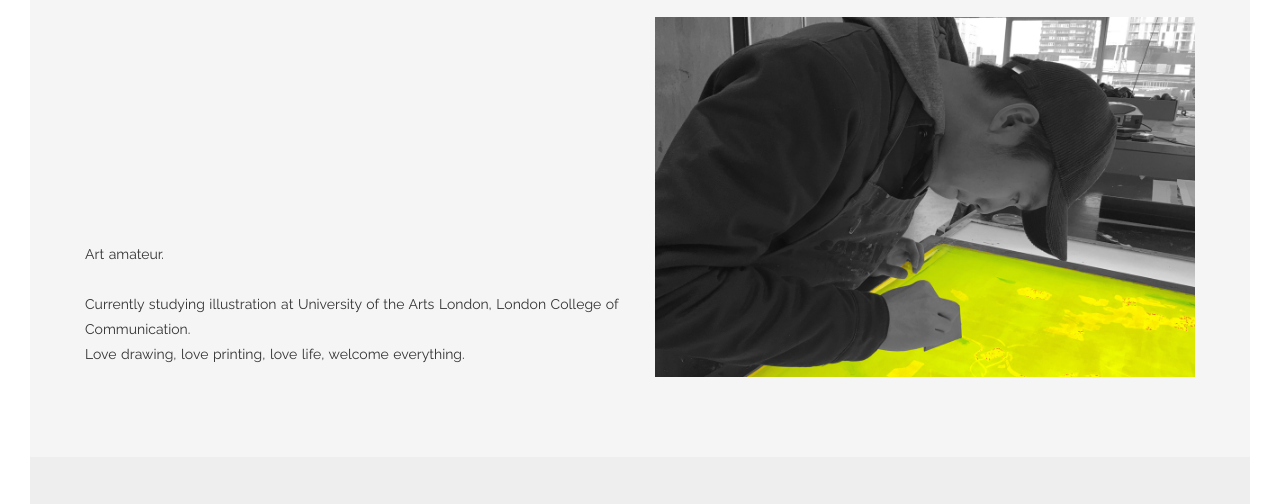
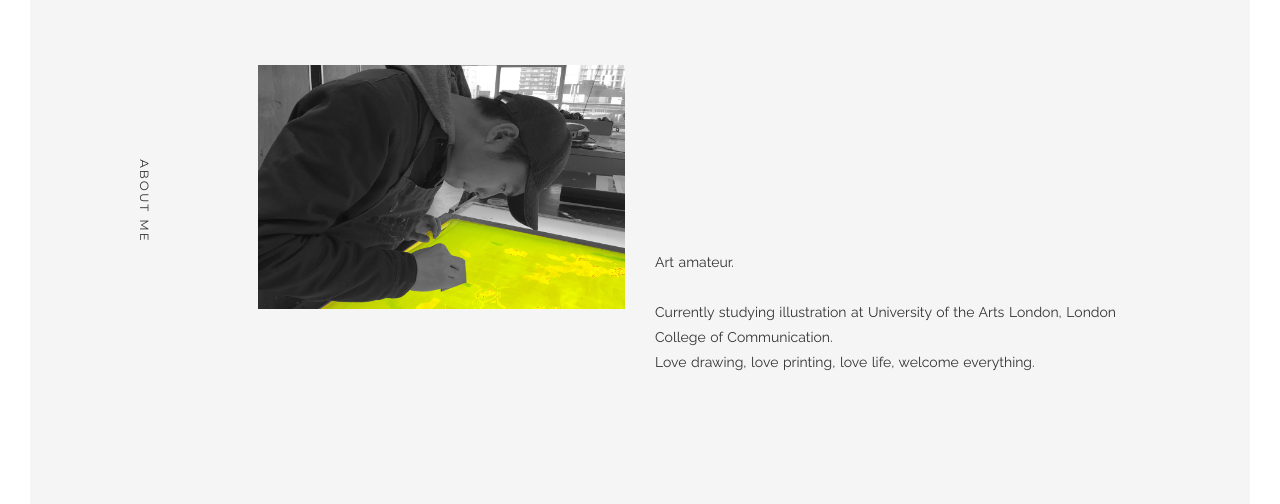
Before and after one commit to SHAOJIEWANG1121/GitHub.com, a plain HTML site: page about.html in a window 1280 px wide. Shown: the part 93-597 px from the top of the page. Drawn offline with Linux system fonts and the light colour scheme; a script that the page names is missing; files whose address does not match are found by name; a web font is replaced by a local one.

Commit message:
Add files via upload

```diff
--- a/about.html
+++ b/about.html
@@ -19,7 +19,6 @@
 
     <!-- main css -->
     <link href="css/style.css" rel="stylesheet">
-    <link href="css/demo-3.css" rel="stylesheet">
 
     <!-- Modernizr -->
     <script src="js/modernizr.js"></script>
@@ -57,32 +56,59 @@
 
 
 
+  <!-- About section-->
+  <div data-scroll-index="1" id="section-1" class="full-height-flex clearfix">
+      <div class="container-fluid">
 
-  <div class="clearfix padding-tb-80">
-      <div class="container disply-flex">
-          <div class="col-md-6 vertical-align text-body wow fadeInLeft" data-wow-delay=".3s">
-              <div>
+          <div class="col-md-2">
+              <div class="numbers-div">
+                  <h1></h1>
 
-                </br></br></br></br></br></br></br></br></br>
-                  <p>Art amateur. </br></br>Currently studying illustration at University of the Arts London, London College of Communication.
-
-</br>Love drawing, love printing, love life, welcome everything.
-</p>
+                  <h4>About me</h4>
+                  <div class="clearfix"></div>
               </div>
           </div>
 
-          <div class="col-md-6">
-              <img src="img/intro.jpg" class="img-responsive" alt="" />
+          <div class="col-md-4">
+              <div class="intro-img-section">
+                  <div class="gray-bg wow fadeInDown" data-wow-delay=".5s">
+                      <div class="vertical-div">
+
+                          <h4></h4>
+                      </div>
+                  </div>
+                  <img src="img/intro.jpg" alt="" class="img-responsive wow fadeInLeft" data-wow-delay=".6s" />
+              </div>
           </div>
 
-          <div class="clearfix"></div>
+          <div class="col-md-5 text-body wow fadeInRight" data-wow-delay=".9s">
+              <div class="h50"></div>
+              <h3></h3>
+              <span class="subtitle"></span>
+              <br />
+              <br />
+              <br />
+              <br />
+              <br />
+              <br />
 
+              <p>Art amateur.
+              </br>
+            </br>
 
+              Currently studying illustration at University of the Arts London, London College of Communication.
+              </br>
+              Love drawing, love printing, love life, welcome everything.</p>
+              <br />
+              <br />
+              <br /><br /><br /><br /><br /><br /><br />
+              <div class="credit">Photo by Diding Tian</div>
 
-
+          </div>
 
       </div>
   </div>
+  <!-- end About section-->
 
 
   <footer class="clearfix">
```
Also changed, not shown: contact.html (+16 -9 lines).
